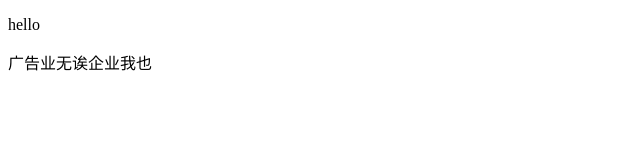
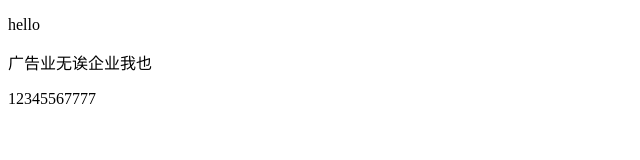
Before and after one commit to capricornLiux/testKHD, a plain HTML site: page index.html in a window 1280 px wide. Shown: the full height of the page, 0-640 px from the left. Drawn offline with Linux system fonts and the light colour scheme.

Commit message:
1212123
121121

```diff
--- a/index.html
+++ b/index.html
@@ -12,5 +12,6 @@
 <p>hello</p>
 
 <p>广告业无诶企业我也</p>
+<p>12345567777</p>
 </body>
 </html>
```
